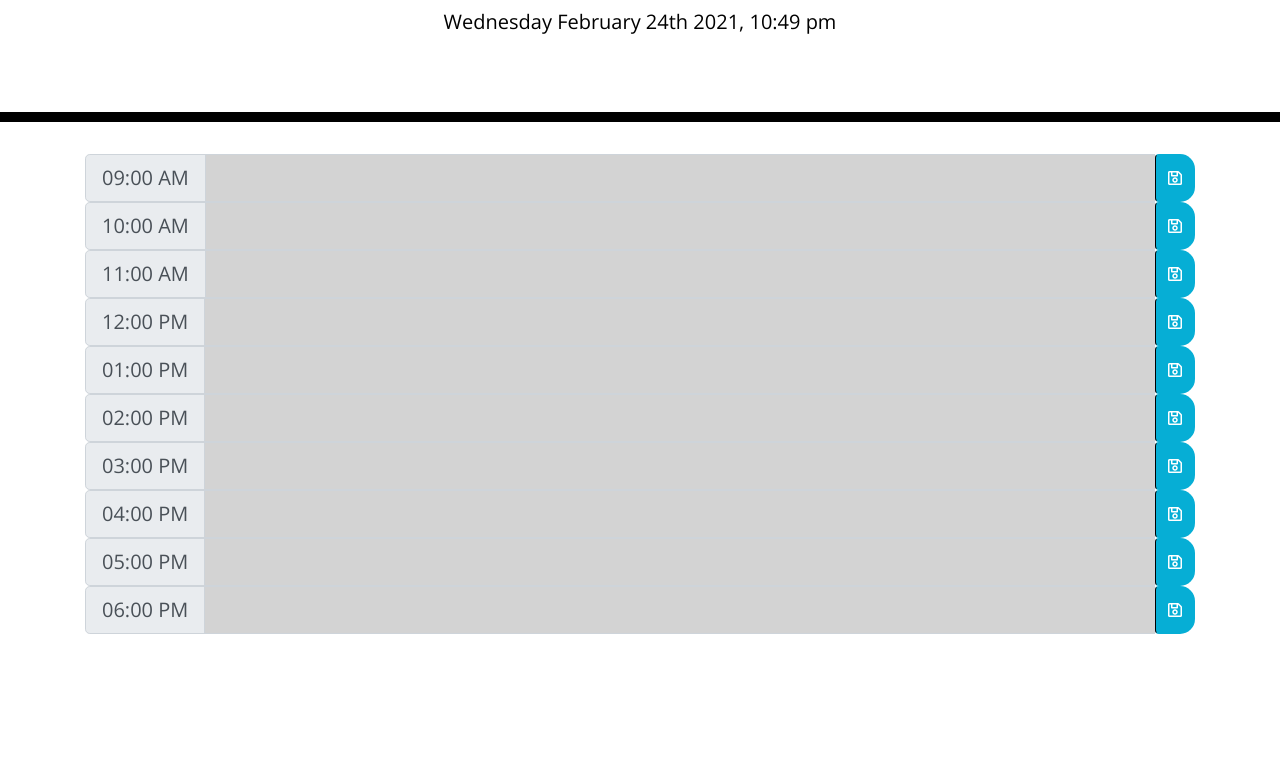
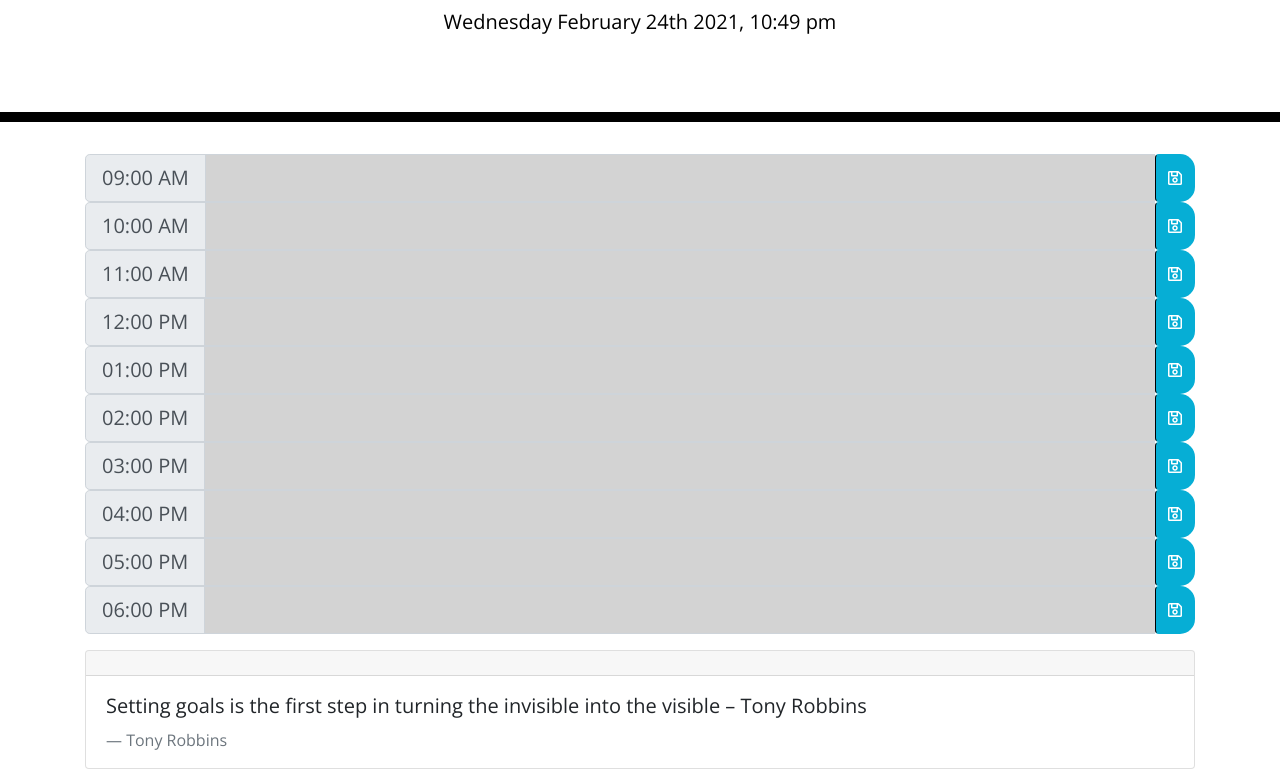
Before and after one commit to NeelS109/Day-Planner, a plain HTML site: page index.html in a window 1280 px wide. Shown: the part 182-951 px from the top of the page. Before the commit the page ends 816 px from the top, so only its background shows below. Drawn offline with nearby package versions, Linux system fonts and the light colour scheme.

Commit message:
added footer to calendar

```diff
--- a/index.html
+++ b/index.html
@@ -131,15 +131,22 @@
         <button class="btn saveBtn"><i class="far fa-save"></i></button>
       </div>
 
-
-
-
         <script src="https://code.jquery.com/jquery-3.4.1.min.js"></script>
         <script src="https://cdnjs.cloudflare.com/ajax/libs/moment.js/2.29.1/moment.min.js" integrity="sha512-qTXRIMyZIFb8iQcfjXWCO8+M5Tbc38Qi5WzdPOYZHIlZpzBHG3L3by84BBBOiRGiEb7KKtAOAs5qYdUiZiQNNQ==" crossorigin="anonymous"></script>
         <script src="script.js"></script>
 
-
-
+<br>
+        <div class="card">
+          <div class="card-header">
+            <Remember class=""></Remember>
+          </div>
+          <div class="card-body">
+            <blockquote class="blockquote mb-0">
+              <p>Setting goals is the first step in turning the invisible into the visible – Tony Robbins</p>
+              <footer class="blockquote-footer">Tony Robbins</footer>
+            </blockquote>
+          </div>
+        </div>
   </body>
 
 </html>
```
